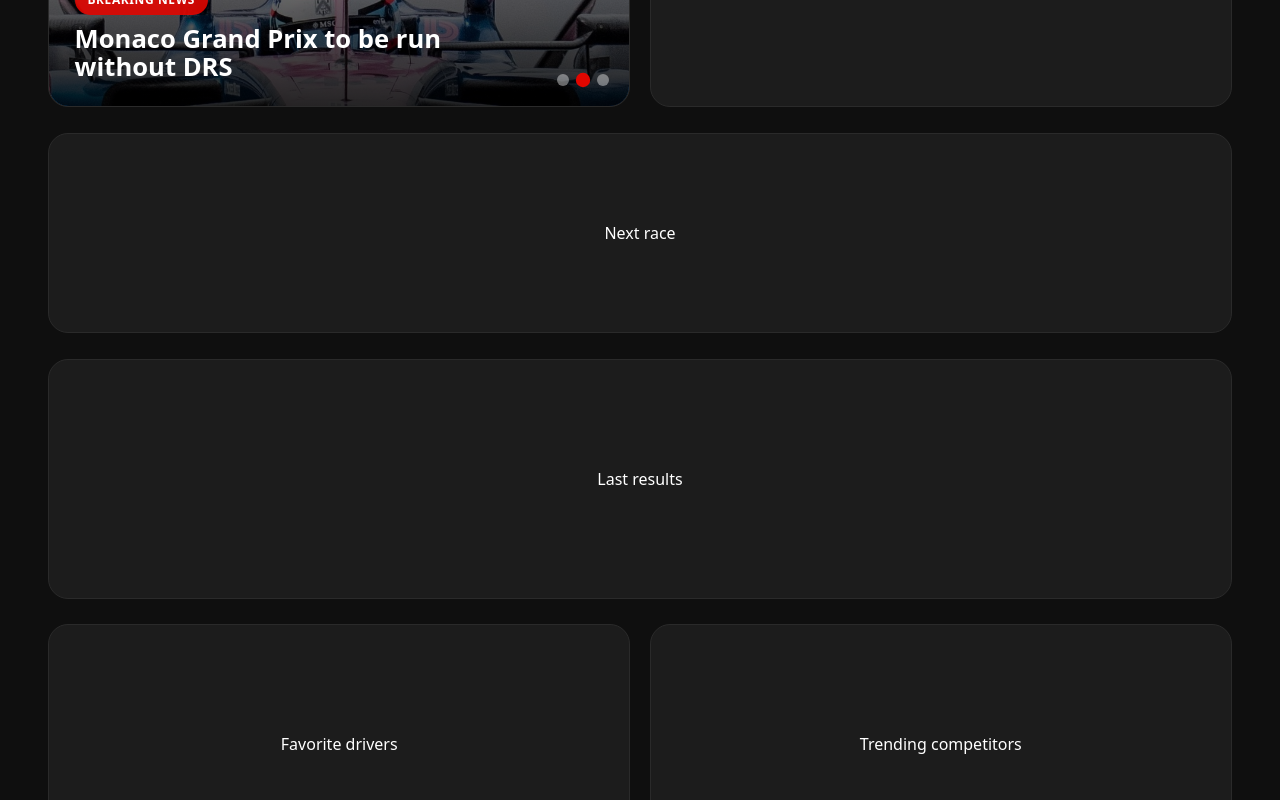
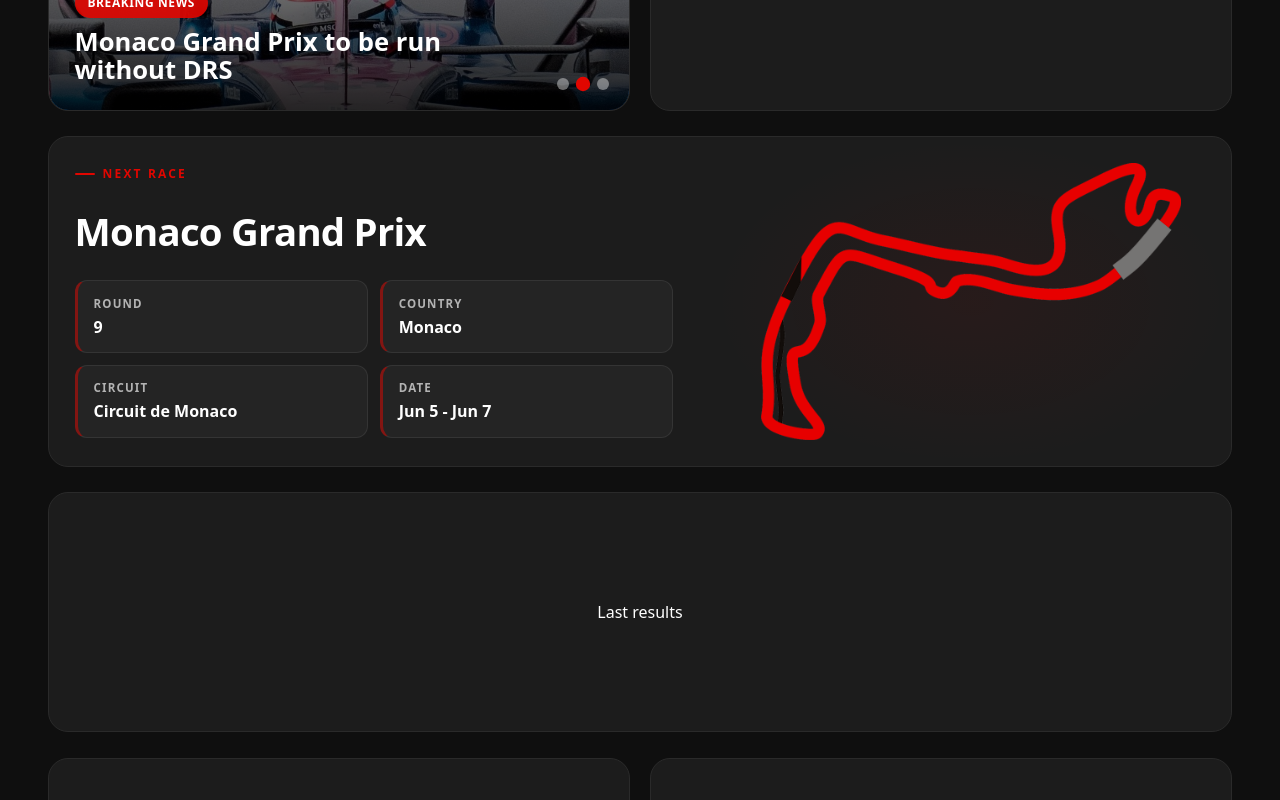
Before and after one commit to HeldyisAE/Proyecto3-F1Sidetrack, a React (Vite) app: page / in a window 1280 px wide. Shown: the part 560-1360 px from the top of the page. Built offline with nearby package versions, Linux system fonts and the light colour scheme; no server answers.

Commit message:
Implementa la sección de siguiente carrera

```diff
--- a/src/components/NextRaceSection.jsx
+++ b/src/components/NextRaceSection.jsx
@@ -1,7 +1,50 @@
-function NexRaceSection() {
-    return <div>
+import "../styles/NextRaceSection.css";
+import MonacoCircuit from "../assets/MonacoShape.png";
 
-    </div>
+function NextRaceSection() {
+  return (
+    <section className="next-race">
+      <div className="race-info">
+        <span className="section-label">NEXT RACE</span>
+
+        <h2 className="race-title">Monaco Grand Prix</h2>
+
+        <div className="race-grid">
+          <div className="race-item">
+            <span className="item-label">Round</span>
+
+            <span className="item-value">9</span>
+          </div>
+
+          <div className="race-item">
+            <span className="item-label">Country</span>
+
+            <span className="item-value">Monaco</span>
+          </div>
+
+          <div className="race-item">
+            <span className="item-label">Circuit</span>
+
+            <span className="item-value">Circuit de Monaco</span>
+          </div>
+
+          <div className="race-item">
+            <span className="item-label">Date</span>
+
+            <span className="item-value">Jun 5 - Jun 7</span>
+          </div>
+        </div>
+      </div>
+
+      <div className="circuit-preview">
+        <img
+          src={MonacoCircuit}
+          alt="Monaco Circuit"
+          className="circuit-image"
+        />
+      </div>
+    </section>
+  );
 }
 
-export default NexRaceSection;
+export default NextRaceSection;
--- a/src/layouts/HomeLayout.jsx
+++ b/src/layouts/HomeLayout.jsx
@@ -2,6 +2,7 @@
 
 import SectionNews from '../components/SectionNews';
 import StandingSection from '../components/StandingSection';
+import NextRaceSection from '../components/NextRaceSection';
 
 function HomeLayout() {
     return (
@@ -15,7 +16,7 @@
                 </div>
             </div>
             <div className="nextrace-section">
-                <p>Next race</p>
+                <NextRaceSection />
             </div>
             <div className="results-section">
                 <p>Last results</p>
--- /dev/null
+++ b/src/styles/NextRaceSection.css
@@ -0,0 +1,140 @@
+/* ── next race container ── */
+.next-race {
+  width: 100%;
+  display: grid;
+  grid-template-columns: 1.2fr 1fr;
+  gap: clamp(1rem, 3vw, 3rem);
+  align-items: center;
+
+  cursor: pointer;
+  transition: background 0.25s ease, border-color 0.25s ease, transform 0.25s ease;
+}
+
+.next-race:hover {
+  background: rgba(255, 255, 255, 0.04);
+  border-color: rgba(225, 6, 0, 0.35);
+  transform: translateY(-3px);
+}
+
+.next-race:active {
+  transform: translateY(-1px);
+  background: rgba(255, 255, 255, 0.06);
+}
+
+/* ── info panel ── */
+.race-info {
+  display: flex;
+  flex-direction: column;
+  margin-left: 2vw;
+  gap: 1.75rem;
+}
+
+/* ── label de sección ── */
+.section-label {
+  display: inline-flex;
+  align-items: center;
+  gap: 8px;
+  color: #E10600;
+  font-size: 0.75rem;
+  font-weight: 700;
+  letter-spacing: 0.18em;
+  text-transform: uppercase;
+}
+
+.section-label::before {
+  content: "";
+  display: inline-block;
+  width: 20px;
+  height: 2px;
+  background: #E10600;
+  border-radius: 999px;
+}
+
+/* ── título de carrera ── */
+.race-title {
+  margin: 0;
+  color: var(--color-text-primary);
+  font-family: var(--font-display);
+  font-size: clamp(1.8rem, 3vw, 3.2rem);
+  font-weight: 800;
+  line-height: 1.1;
+  letter-spacing: -0.02em;
+}
+
+/* ── grid de datos ── */
+.race-grid {
+  display: grid;
+  grid-template-columns: repeat(2, 1fr);
+  gap: 0.75rem;
+}
+
+/* ── cada dato ── */
+.race-item {
+  display: flex;
+  flex-direction: column;
+  gap: 0.3rem;
+  padding: 0.9rem 1rem;
+  border-radius: 12px;
+  background: rgba(255, 255, 255, 0.04);
+  border: 1px solid rgba(255, 255, 255, 0.07);
+  border-left: 3px solid rgba(225, 6, 0, 0.5);
+  transition: background 0.2s ease, border-color 0.2s ease, transform 0.2s ease;
+  cursor: default;
+}
+
+.race-item:hover {
+  background: rgba(255, 255, 255, 0.08);
+  border-color: rgba(255, 255, 255, 0.12);
+  border-left-color: #E10600;
+  transform: translateY(-2px);
+}
+
+.item-label {
+  color: var(--color-text-secondary);
+  font-size: 0.72rem;
+  font-weight: 600;
+  letter-spacing: 0.1em;
+  text-transform: uppercase;
+}
+
+.item-value {
+  color: var(--color-text-primary);
+  font-size: 1rem;
+  font-weight: 600;
+}
+
+/* ── preview del circuito ── */
+.circuit-preview {
+  display: flex;
+  justify-content: center;
+  align-items: center;
+  padding: clamp(1rem, 2vw, 2rem);
+  position: relative;
+}
+
+.circuit-preview::before {
+  content: "";
+  position: absolute;
+  inset: 0;
+  background: radial-gradient(
+    ellipse at center,
+    rgba(225, 6, 0, 0.06) 0%,
+    transparent 70%
+  );
+  border-radius: 16px;
+  pointer-events: none;
+}
+
+.circuit-image {
+  width: 100%;
+  max-width: 420px;
+  object-fit: contain;
+  filter: brightness(0.9) contrast(1.1);
+  transition: transform 0.4s cubic-bezier(0.34, 1.56, 0.64, 1),
+              filter 0.3s ease;
+}
+
+.circuit-image:hover {
+  transform: scale(1.05);
+  filter: brightness(1) contrast(1.15);
+}
--- a/src/styles/RedirectButtons.css
+++ b/src/styles/RedirectButtons.css
@@ -13,7 +13,7 @@
 
     position: relative;
 
-    padding: 2.6rem 0.5rem;
+    padding: 2.65rem 0.5rem;
 
     border: none;
     background: transparent;
```
